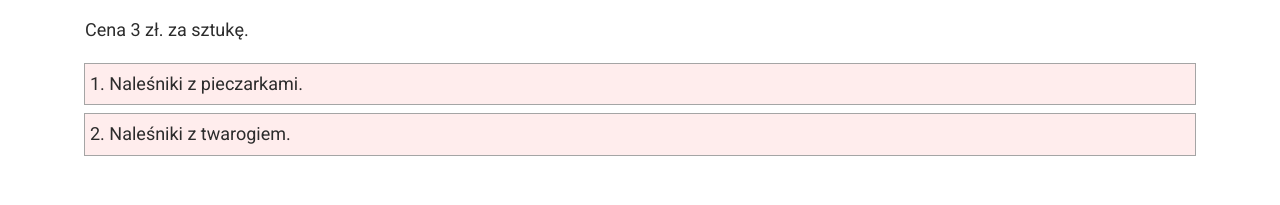
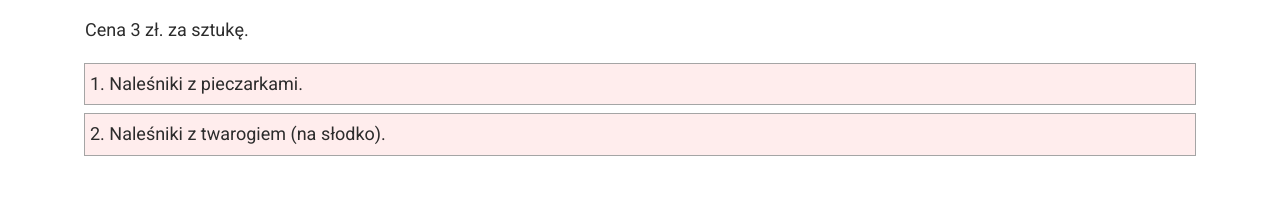
Before and after one commit to torkotiuk/pierogi, a plain HTML site: page index.html in a window 1280 px wide. Shown: the part 1514-1719 px from the top of the page. Drawn offline with Linux system fonts and the light colour scheme.

Commit message:
change nalesn

```diff
--- a/index.html
+++ b/index.html
@@ -139,7 +139,9 @@
                 </div>
               </li>
               <li class="price-set__item price-set__item__color1">
-                <div class="price-set__product">2. Naleśniki z twarogiem.</div>
+                <div class="price-set__product">
+                  2. Naleśniki z twarogiem (na słodko).
+                </div>
               </li>
             </ul>
           </div>
```
